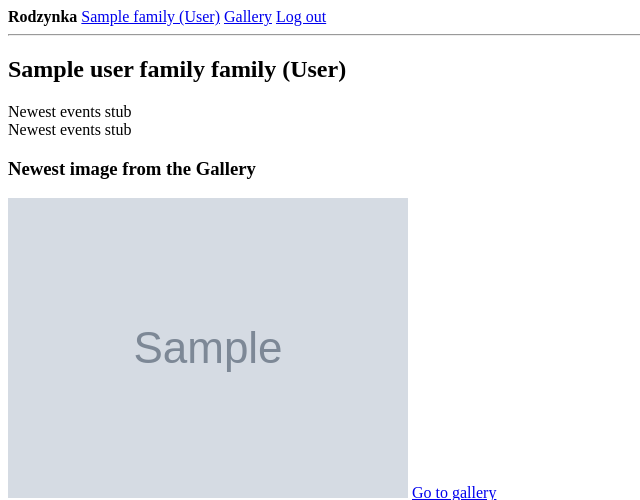
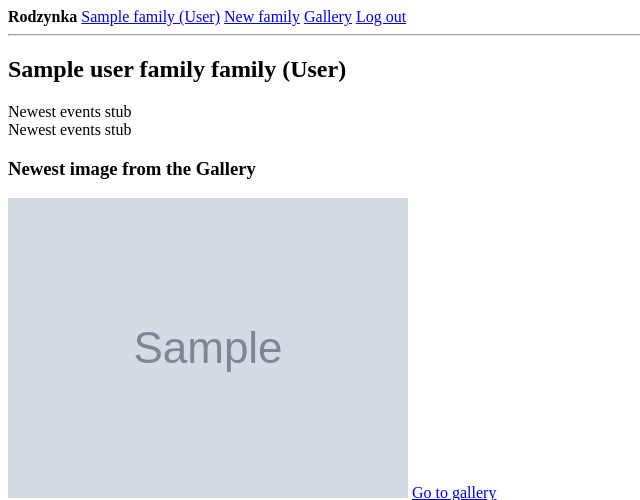
Before and after one commit to PopeFrancisI/rodzynka, a Django app: template templates/family_main.html in a window 1280 px wide. Shown: the top 500 px of the page, without its empty margins (0-640 px from the left). Run offline with Django 3.2, Linux system fonts and the light colour scheme; the template is opened without the code that fills it: most values are stand-ins (such as "Sample title", 1, 10 or a date in 2020); grey boxes marked "Sample" are stand-in pictures.

Commit message:
added new family button (in header)

```diff
--- a/templates/family_base.html
+++ b/templates/family_base.html
@@ -7,6 +7,8 @@
         {% for family in user_families %}
             <a href="{% url 'family_main' family_slug=family.slug %}">{{ family.name }} ({{ family.last_name }})</a>
         {% endfor %}
+
+        <a href="{% url 'family_create' %}">New family</a>
 
         <a href="{% url 'gallery_pick' family_slug=current_family.slug %}">Gallery</a>
 
```
